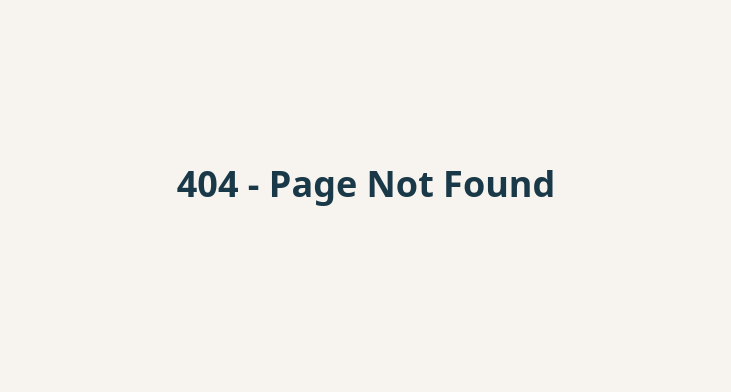
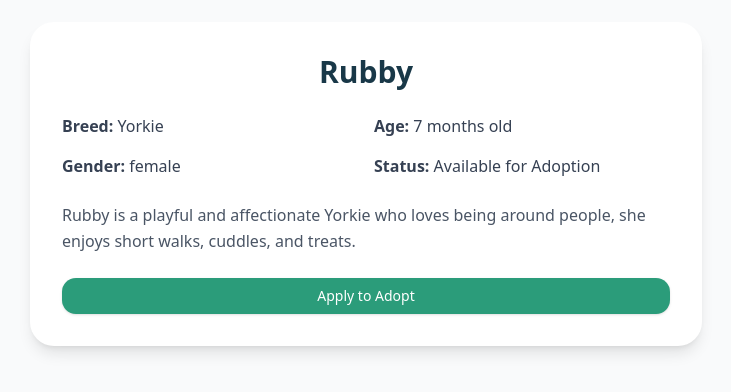
Before and after one commit to kasandra0/happytailsshelter_frontend, a React app in the folder app/: page /animalprofile in a window 1280 px wide. Before the commit this address had no page. Shown: the part 216-608 px from the top of the page, without its empty margins (274-1005 px from the left). Built offline with nearby package versions, Linux system fonts and the light colour scheme; the HTML template or start-up script is replaced by a standard one.

Commit message:
hi there

```diff
--- a/app/src/App.tsx
+++ b/app/src/App.tsx
@@ -3,6 +3,7 @@ import Demo from "./pages/ComponentDemos";
 import { LoginForm } from "./pages/LoginPage";
 import { DashboardPage } from "./pages/DashboardPage";
 import { Error404 } from "./pages/Error404";
+import { AnimalProfilePage } from "./pages/AnimalProfilepage";
 
 function App() {
 
@@ -17,6 +18,7 @@ function App() {
         <Route path="/animals" element={<Demo />} />  {/* list of all animals in the shelter */}
         <Route path="/animals/:id" element={<Demo />} />  {/* individual animal profile page */}
         <Route path="/animals/new" element={<Demo />} />  {/* intake form to add a new animal */}
+        <Route path="/animalprofile" element={<AnimalProfilePage />} />  {/* individual animal profile page */}
 
         <Route path="/inventory" element={<Demo />} />  {/* list of all inventory items in shelter */}
 
--- /dev/null
+++ b/app/src/pages/AnimalProfilepage.tsx
@@ -0,0 +1,33 @@
+import { Button } from "@/components/ui/button";
+
+export function AnimalProfilePage() {
+  return (
+    <div className="min-h-screen bg-gray-50 flex justify-center items-center p-6">
+
+      <div className="max-w-2xl w-full bg-white rounded-2xl shadow-lg p-8 space-y-6">
+
+        <h1 className="text-3xl font-bold text-center">
+          Rubby
+        </h1>
+
+        <div className="grid grid-cols-2 gap-4 text-gray-700">
+          <p><strong>Breed:</strong> Yorkie</p>
+          <p><strong>Age:</strong> 7 months old</p>
+          <p><strong>Gender:</strong> female</p>
+          <p><strong>Status:</strong> Available for Adoption</p>
+        </div>
+
+        <p className="text-gray-600 leading-relaxed">
+          Rubby is a playful and affectionate Yorkie who loves being around
+          people, she enjoys short walks, cuddles, and treats.
+        </p>
+
+        <Button className="w-full">
+          Apply to Adopt
+        </Button>
+
+      </div>
+
+    </div>
+  );
+}
```
Also changed, not shown: 1 other file (tests, documents, lock files or other folders).
